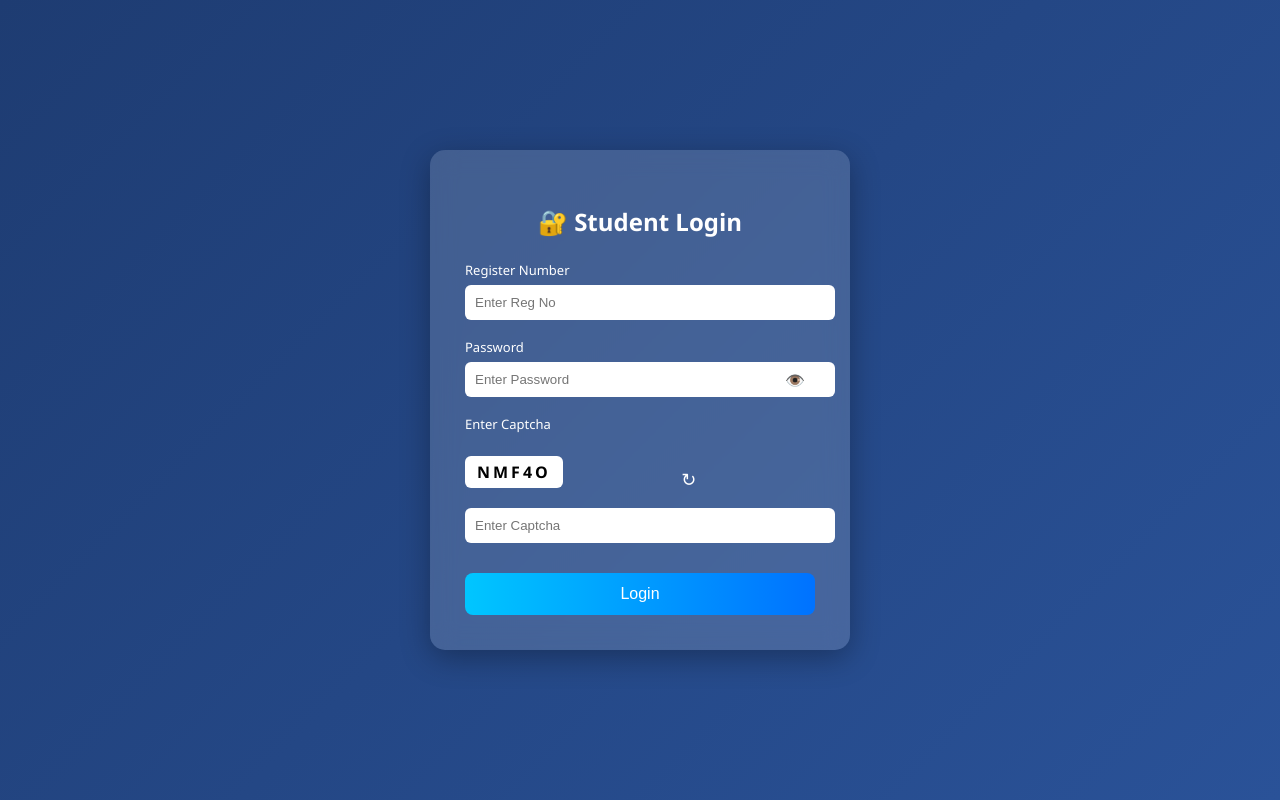
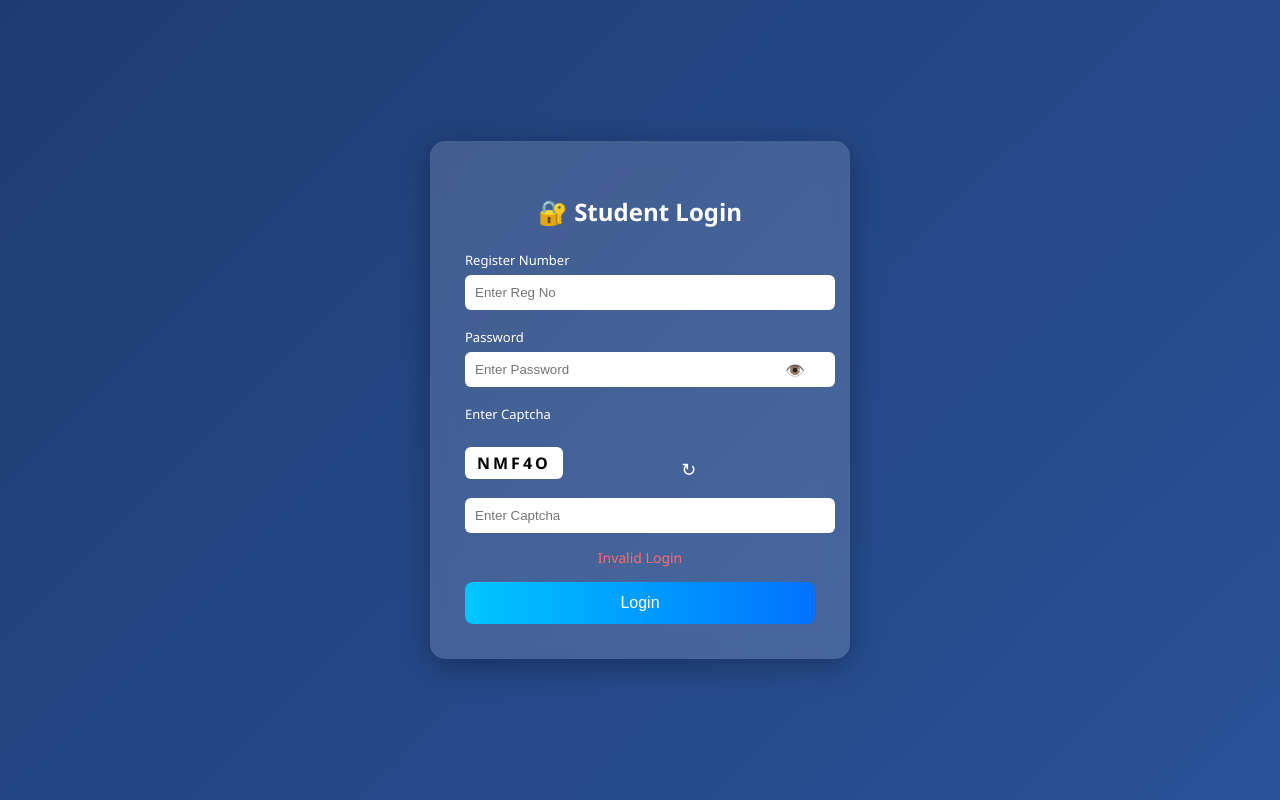
Before and after one commit to NIRMAL4610/hostel-leave-system, a Flask app: page /login in a window 1280 px wide. Run offline with Flask 3, Linux system fonts and the light colour scheme; some libraries are stand-ins or nearby versions.

Commit message:
Display error message on login failure

```diff
--- a/templates/login.html
+++ b/templates/login.html
@@ -153,7 +153,9 @@
             <input type="text" id="captchaInput" placeholder="Enter Captcha" required>
         </div>
 
-        <div id="error" class="error"></div>
+        {% if error %}
+        <div class="error">{{ error }}</div>
+        {% endif %}
 
         <button type="submit">Login</button>
 
```
